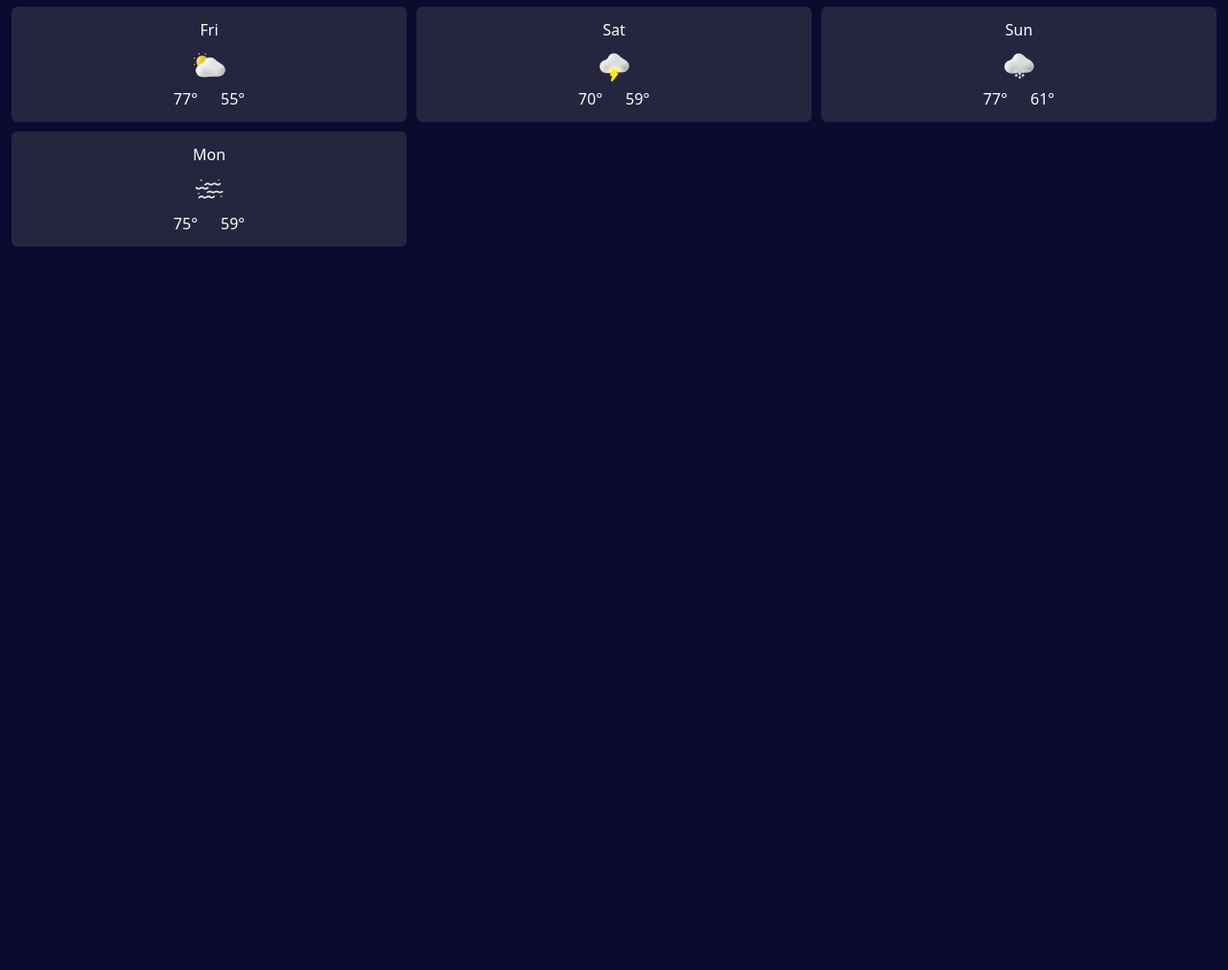
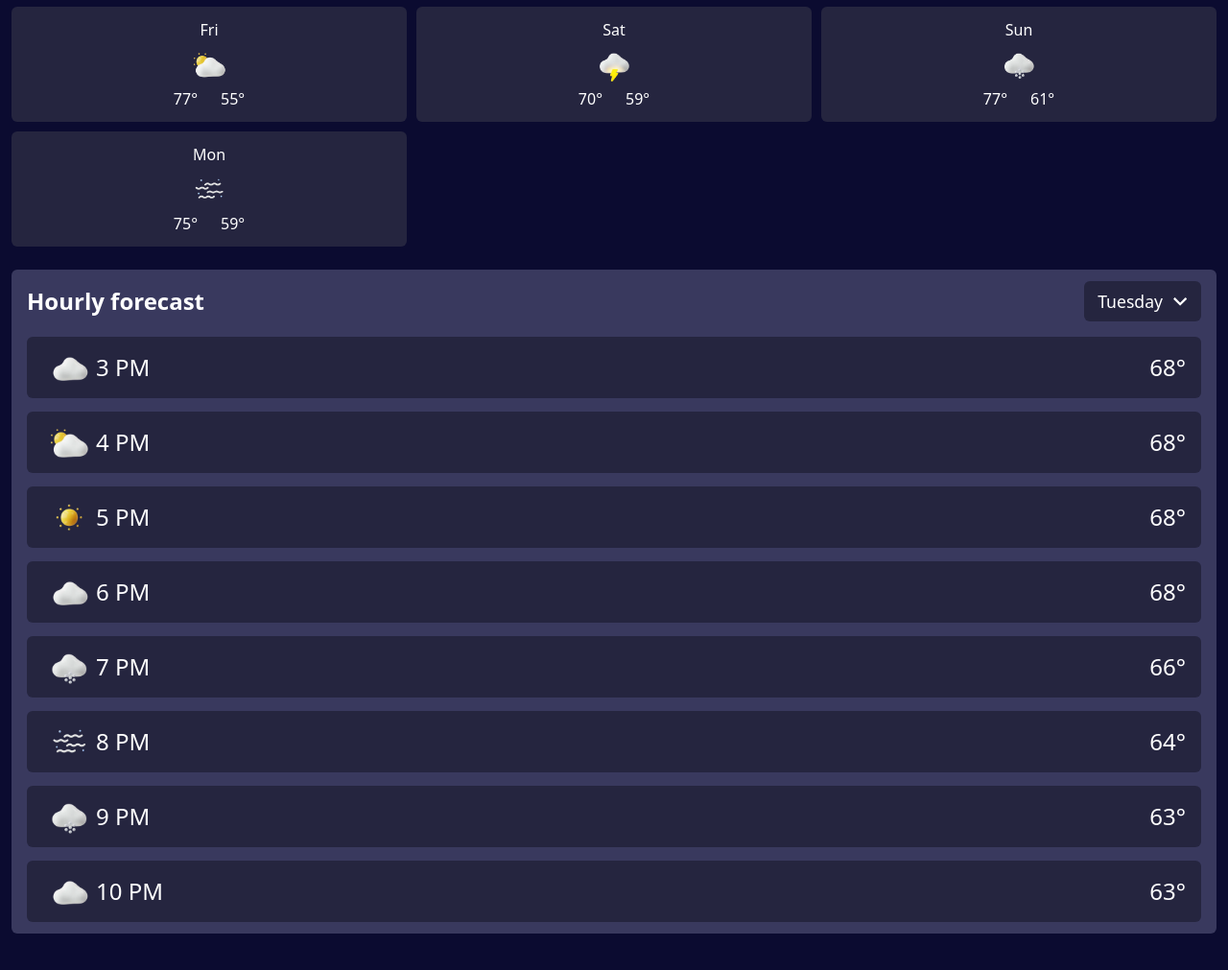
Before and after one commit to regis-mucyo/weather-app, a website: page index.html in a window 1280 px wide. Shown: the part 1753-2764 px from the top of the page at 96% size. Before the commit the page ends 2034 px from the top, so only its background shows below. Drawn offline with Linux system fonts and the light colour scheme.

Commit message:
add hourly forecast

```diff
--- a/index.html
+++ b/index.html
@@ -22,7 +22,7 @@
       <div class="flex justify-between">
         <img src="./assets/images/logo.svg" alt="logo" class="w-[9rem]" />
         <div
-          class="flex items-center text-white bg-gray-800 rounded-md space-x-1 p-1 px-1"
+          class="flex items-center text-white bg-[#25253f] rounded-md space-x-1 p-1 px-1"
         >
           <img
             src="./assets/images/icon-units.svg"
@@ -208,5 +208,136 @@
         </div>
       </div>
     </div>
+    <!-- Hourly forecast -->
+    <section class="bg-[#39395e] rounded-md px-4 py-3 mb-16">
+      <div class="font-semibold flex justify-between items-center pb-4">
+        <p class="text-white text-2xl">Hourly forecast</p>
+        <div
+          class="text-white flex bg-[#25253f] w-fit rounded-md p-2 px-3.5 space-x-2.5 items-center"
+        >
+          <p class="font-medium text-[1.1rem]">Tuesday</p>
+          <img
+            src="./assets/images/icon-dropdown.svg"
+            alt="icon-dropdown"
+            class="w-[1rem]"
+          />
+        </div>
+      </div>
+      <!-- Forecast Cards -->
+      <div class="grid grid-cols-1 gap-3.5">
+        <div
+          class="text-white font-medium flex justify-between items-center bg-[#25253F] rounded-md px-4 py-1"
+        >
+          <div class="flex items-center">
+            <img
+              src="./assets/images/icon-overcast.webp"
+              alt="icon-overcast"
+              class="w-14"
+            />
+            <p class="text-2xl">3 PM</p>
+          </div>
+
+          <p class="text-2xl">68&deg;</p>
+        </div>
+        <div
+          class="text-white font-medium flex justify-between items-center bg-[#25253F] rounded-md px-4 py-1"
+        >
+          <div class="flex items-center">
+            <img
+              src="./assets/images/icon-partly-cloudy.webp"
+              alt="icon-partly-cloudy"
+              class="w-14"
+            />
+            <p class="text-2xl">4 PM</p>
+          </div>
+
+          <p class="text-2xl">68&deg;</p>
+        </div>
+        <div
+          class="text-white font-medium flex justify-between items-center bg-[#25253F] rounded-md px-4 py-1"
+        >
+          <div class="flex items-center">
+            <img
+              src="./assets/images/icon-sunny.webp"
+              alt="icon-sunny"
+              class="w-14"
+            />
+            <p class="text-2xl">5 PM</p>
+          </div>
+
+          <p class="text-2xl">68&deg;</p>
+        </div>
+        <div
+          class="text-white font-medium flex justify-between items-center bg-[#25253F] rounded-md px-4 py-1"
+        >
+          <div class="flex items-center">
+            <img
+              src="./assets/images/icon-overcast.webp"
+              alt="icon-overcast"
+              class="w-14"
+            />
+            <p class="text-2xl">6 PM</p>
+          </div>
+
+          <p class="text-2xl">68&deg;</p>
+        </div>
+        <div
+          class="text-white font-medium flex justify-between items-center bg-[#25253F] rounded-md px-4 py-1"
+        >
+          <div class="flex items-center">
+            <img
+              src="./assets/images/icon-snow.webp"
+              alt="icon-snow"
+              class="w-14"
+            />
+            <p class="text-2xl">7 PM</p>
+          </div>
+
+          <p class="text-2xl">66&deg;</p>
+        </div>
+        <div
+          class="text-white font-medium flex justify-between items-center bg-[#25253F] rounded-md px-4 py-1"
+        >
+          <div class="flex items-center">
+            <img
+              src="./assets/images/icon-fog.webp"
+              alt="icon-fog"
+              class="w-14"
+            />
+            <p class="text-2xl">8 PM</p>
+          </div>
+
+          <p class="text-2xl">64&deg;</p>
+        </div>
+        <div
+          class="text-white font-medium flex justify-between items-center bg-[#25253F] rounded-md px-4 py-1"
+        >
+          <div class="flex items-center">
+            <img
+              src="./assets/images/icon-snow.webp"
+              alt="icon-snow"
+              class="w-14"
+            />
+            <p class="text-2xl">9 PM</p>
+          </div>
+
+          <p class="text-2xl">63&deg;</p>
+        </div>
+        <div
+          class="text-white font-medium flex justify-between items-center bg-[#25253F] rounded-md px-4 py-1"
+        >
+          <div class="flex items-center">
+            <img
+              src="./assets/images/icon-overcast.webp"
+              alt="icon-overcast"
+              class="w-14"
+            />
+            <p class="text-2xl">10 PM</p>
+          </div>
+
+          <p class="text-2xl">63&deg;</p>
+        </div>
+      </div>
+    </section>
   </body>
 </html>
```
Also changed, not shown: src/output.css.
